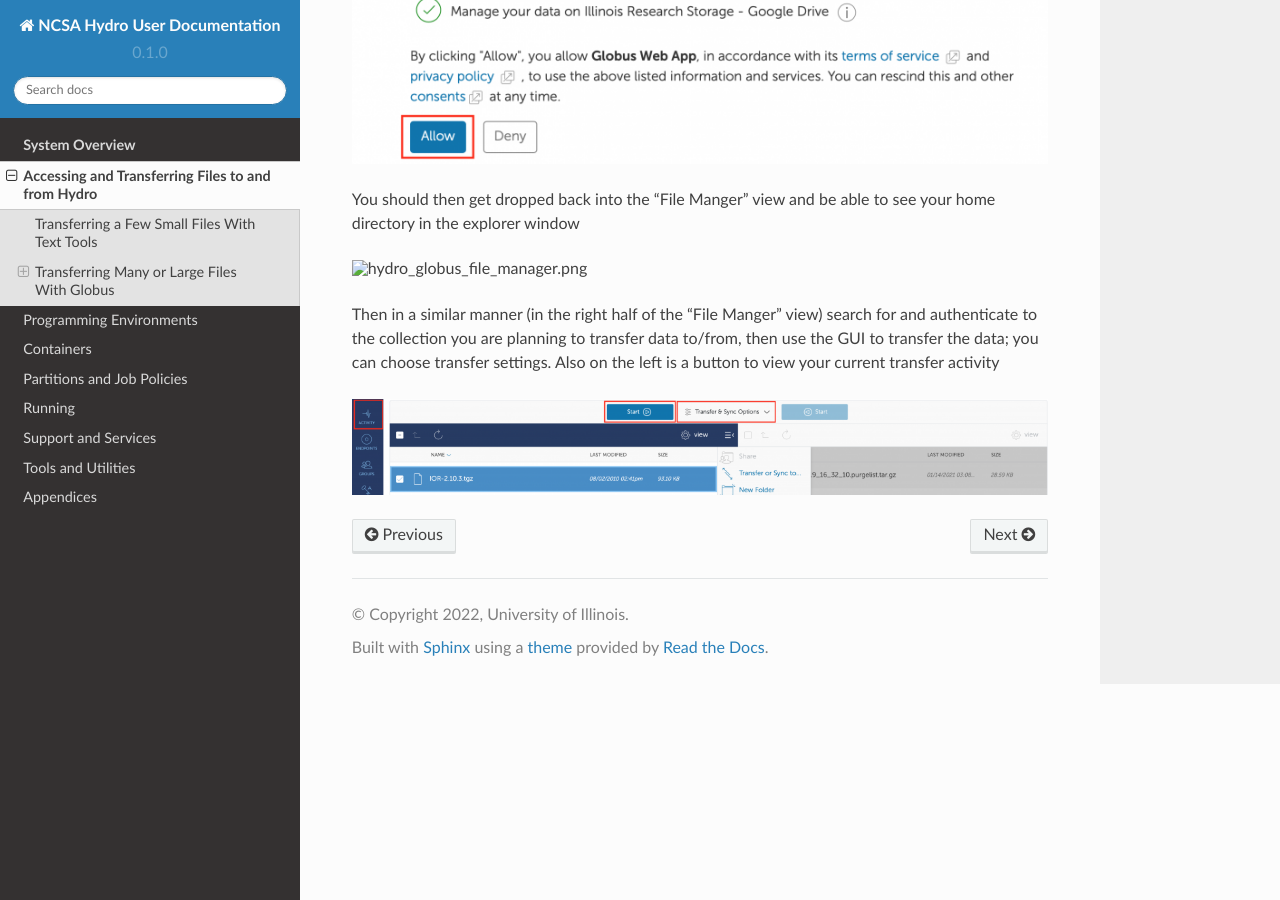
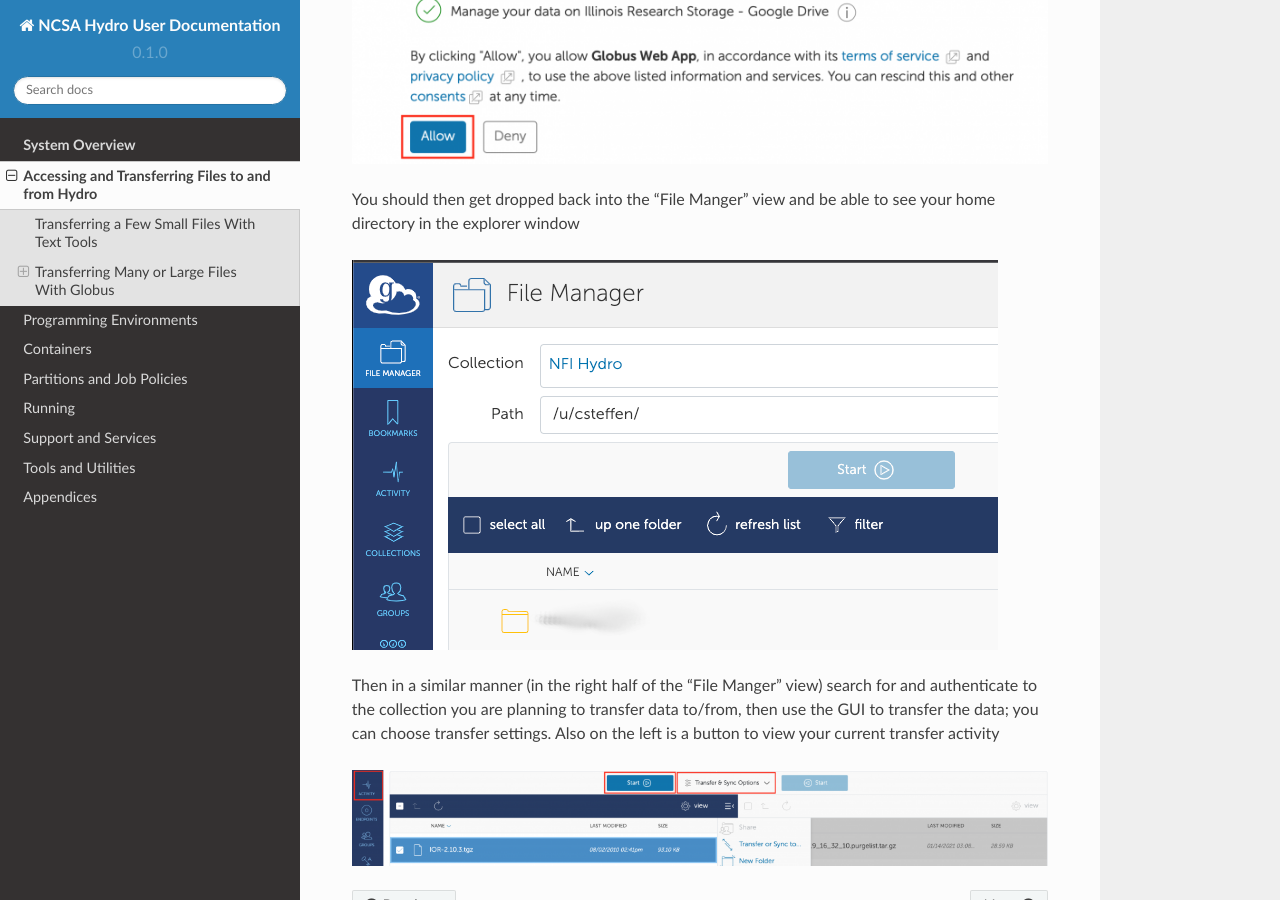
Before and after one commit to ncsa/hydro_documentation, a Sphinx documentation site: the page built from docs/source/accessing_transferring_files.rst, in a window 1280 px wide and 900 px high, scrolled down 3654 px. Built offline with Sphinx 7.4.7 and the Read the Docs theme 2.0.0, drawn with Linux system fonts in a browser that asks for light colours; pages that are not in the unit, such as notebooks, are missing from menus.

Commit message:
fix fileman path
Fixing path to file manager screenshot image

```diff
--- a/docs/source/accessing_transferring_files.rst
+++ b/docs/source/accessing_transferring_files.rst
@@ -81,7 +81,7 @@
 
 You should then get dropped back into the “File Manger” view and be able to see your home directory in the explorer window
 
-.. image:: hydro_globus_file_manager.png
+.. image:: globus/hydro_globus_file_manager.png
 
 Then in a similar manner (in the right half of the “File Manger” view) search for and authenticate to the collection you are planning to transfer data to/from, then use the GUI to transfer the data; you can choose transfer settings. Also on the left is a button to view your current transfer activity
 
```
